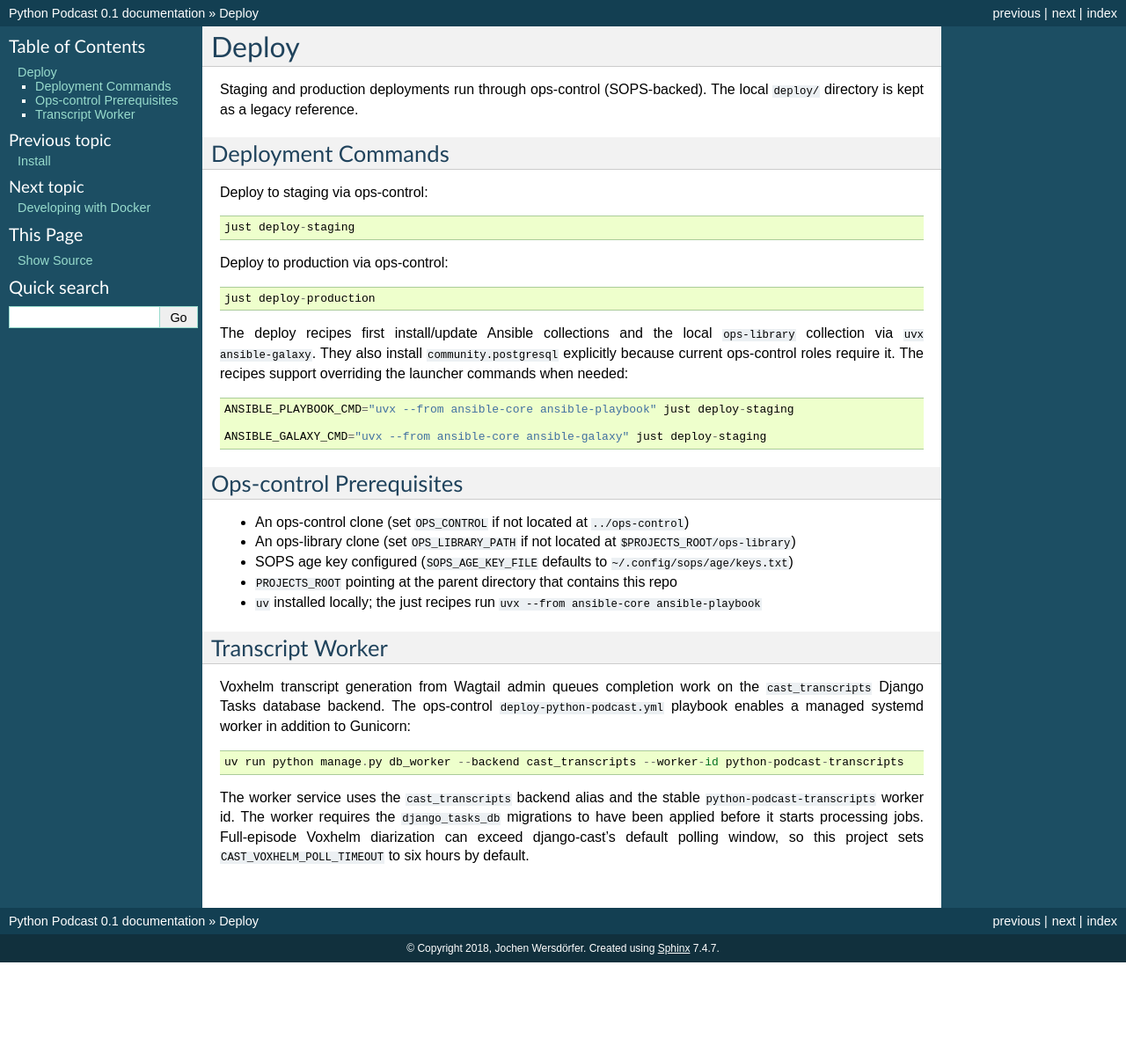
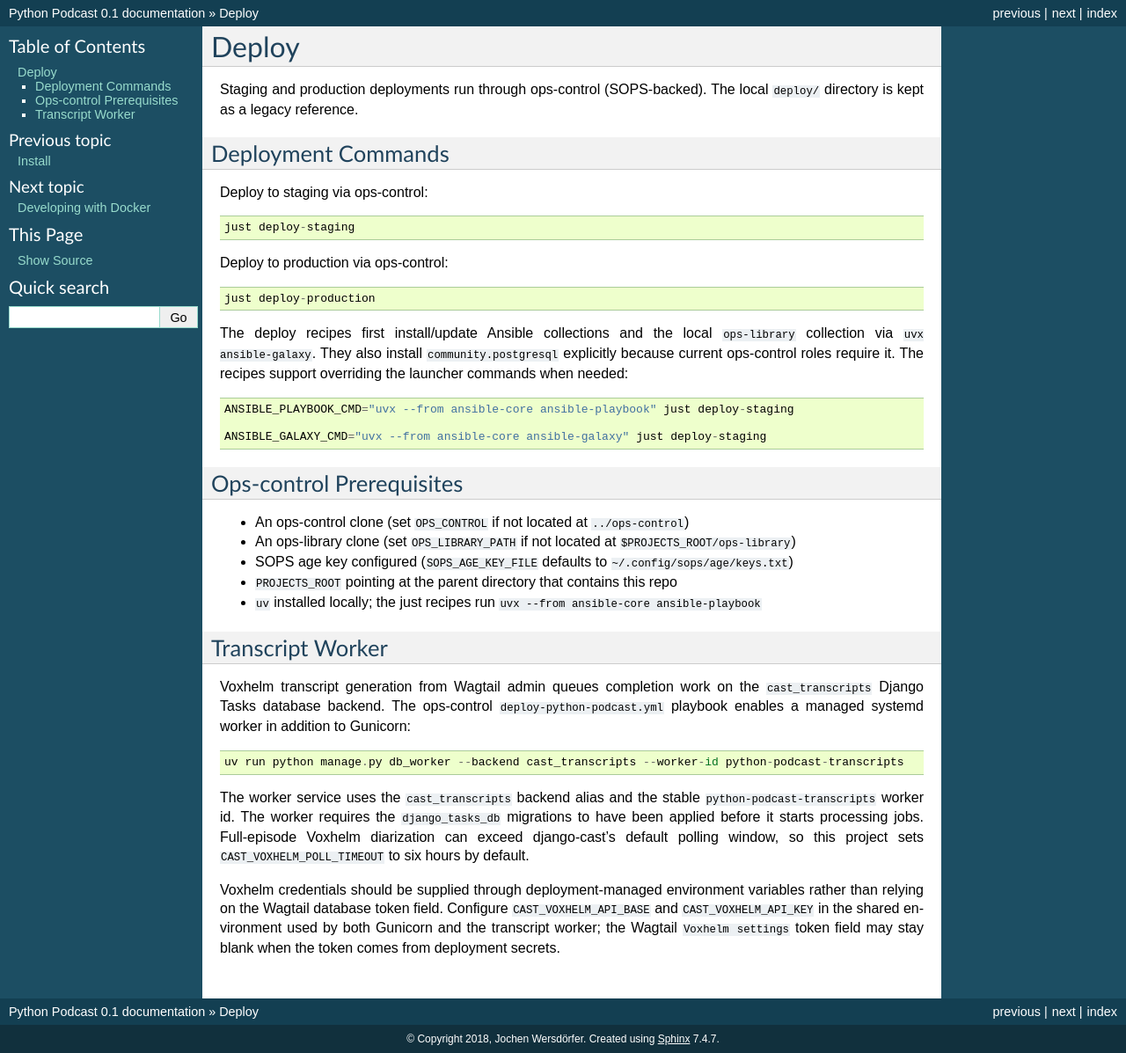
Before and after one commit to ephes/python-podcast, a Sphinx documentation site: the page built from docs/deploy.rst, in a window 1280 px wide. Shown: the whole page at 88% size. Built offline with Sphinx 7.4.7, drawn with Linux system fonts in a browser that asks for light colours; pages that are not in the unit, such as notebooks, are missing from menus; before the commit the page ends 1094 px from its top, so only the background shows below that.

Commit message:
Document Voxhelm deployment credentials

```diff
--- a/docs/deploy.rst
+++ b/docs/deploy.rst
@@ -49,3 +49,10 @@
 jobs. Full-episode Voxhelm diarization can exceed django-cast's default polling
 window, so this project sets ``CAST_VOXHELM_POLL_TIMEOUT`` to six hours by
 default.
+
+Voxhelm credentials should be supplied through deployment-managed environment
+variables rather than relying on the Wagtail database token field. Configure
+``CAST_VOXHELM_API_BASE`` and ``CAST_VOXHELM_API_KEY`` in the shared
+environment used by both Gunicorn and the transcript worker; the Wagtail
+``Voxhelm settings`` token field may stay blank when the token comes from
+deployment secrets.
```
